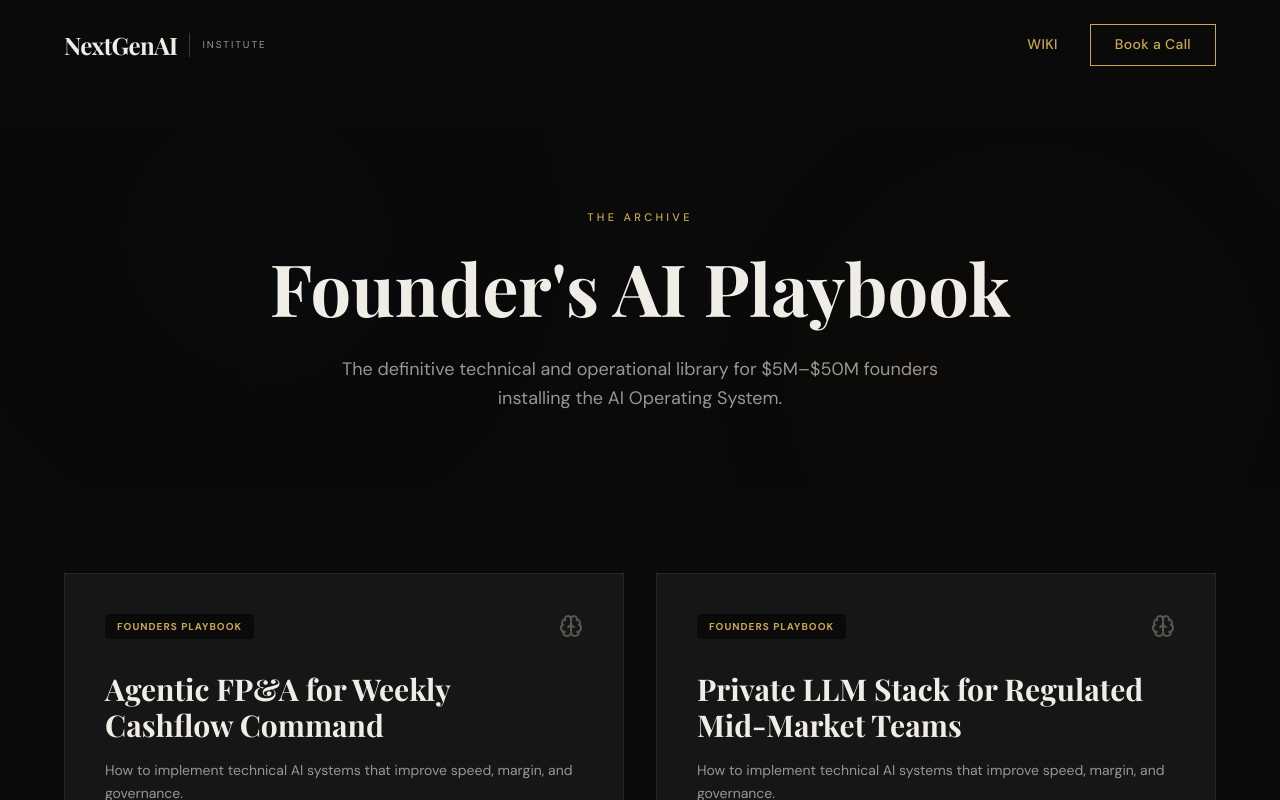
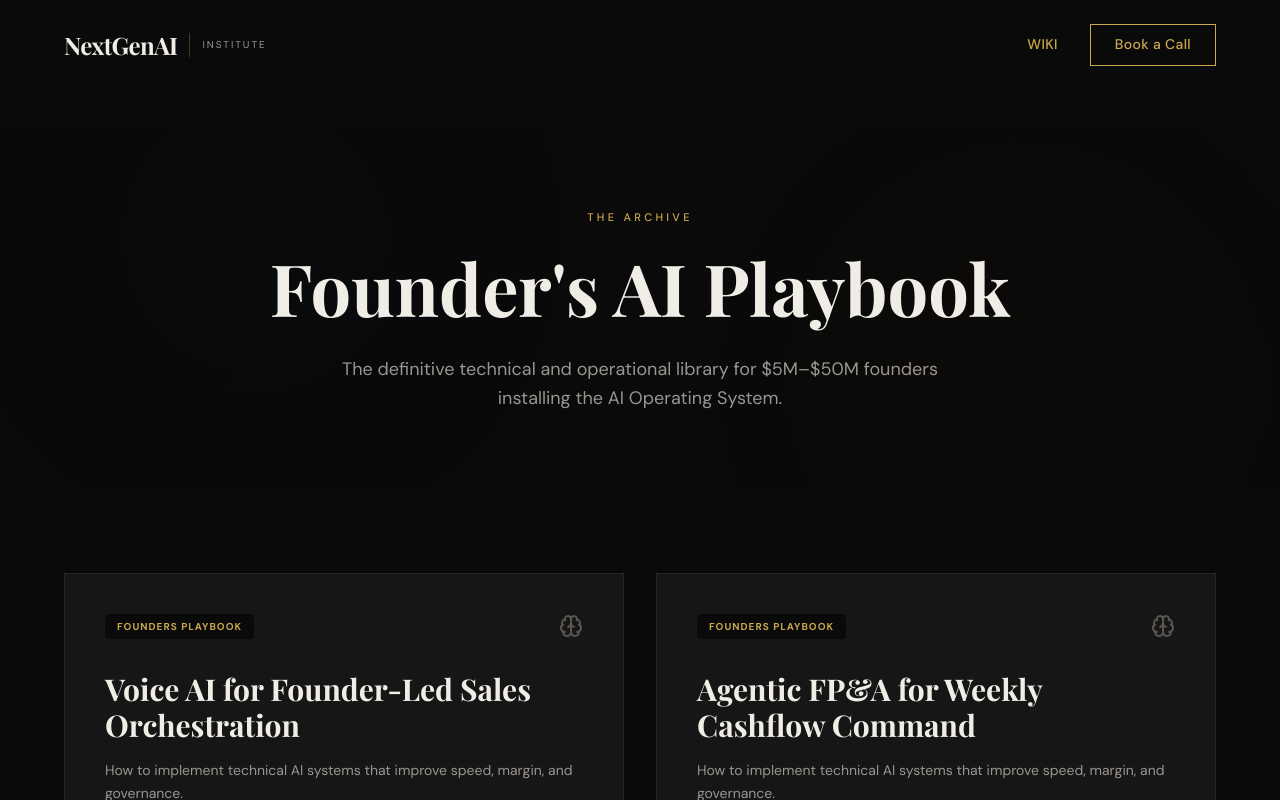
Before and after one commit to davidabdel/nextgenai-website-20260403-145953, a React (Vite) app: page / in a window 1280 px wide. Both pictures are taken after a click on the button "WIKI". Shown: the top 800 px of the page. Built offline with nearby package versions, Linux system fonts and the light colour scheme; a web font is replaced by a local one.

Commit message:
seo: auto-generate wiki article on voice-ai-for-founder-led-sales-orchestration

```diff
--- a/src/WikiComponents.tsx
+++ b/src/WikiComponents.tsx
@@ -4,6 +4,14 @@ import { ArrowRight, BookOpen, Clock, Users, Zap, Brain, BarChart3, ChevronLeft
 
 export const WikiIndex = ({ onNavigate }: { onNavigate: (page: string) => void }) => {
   const articles = [
+    {
+      id: 'voice-ai-for-founder-led-sales-orchestration',
+      pill: 'FOUNDERS PLAYBOOK',
+      title: 'Voice AI for Founder-Led Sales Orchestration',
+      desc: 'How to implement technical AI systems that improve speed, margin, and governance.',
+      icon: <Brain size={24} />,
+      type: 'pillar'
+    },
     {
       id: 'agentic-fp-a-for-weekly-cashflow-command',
       pill: 'FOUNDERS PLAYBOOK',
@@ -139,6 +147,37 @@ export const WikiIndex = ({ onNavigate }: { onNavigate: (page: string) => void }
 
 export const WikiArticle = ({ id, onBack }: { id: string; onBack: () => void }) => {
   const content: Record<string, any> = {
+    'voice-ai-for-founder-led-sales-orchestration': {
+      pill: 'FOUNDERS PLAYBOOK',
+      title: 'Voice AI for Founder-Led Sales Orchestration',
+      lede: 'A premium operating brief for founders building durable AI leverage.',
+      sections: [
+        {
+          type: 'text',
+          content: 'Voice AI for Founder-Led Sales Orchestration is becoming the control layer for founders who need board-level clarity without adding management drag.'
+        },
+        {
+          type: 'text',
+          content: 'In a $5M–$50M company, the failure mode is rarely effort. It is fragmented decisions across revenue, hiring, delivery, and finance. A premium AI system should tighten feedback loops, expose constraint metrics, and reduce time-to-decision from days to minutes.'
+        },
+        {
+          type: 'text',
+          content: 'The winning pattern is technical but practical: event-level data pipelines, role-aware copilots, and operating rituals that force weekly execution discipline. Founders do not need more dashboards. They need an execution membrane that converts signal into accountable action.'
+        },
+        {
+          type: 'text',
+          content: 'If you architect this correctly, you get compounding leverage: fewer status meetings, faster margin correction, and cleaner diligence readiness when capital or acquisition conversations start.'
+        },
+        {
+          type: 'text',
+          content: 'Start with the architecture model in [What is an AI Operating System (AI OS)?](/wiki/what-is-an-ai-os) to define system boundaries.'
+        },
+        {
+          type: 'text',
+          content: "Then run the baseline assessment from [The CEO's Guide to AI Audits](/wiki/ceos-guide-to-ai-audits) to quantify your first 90-day automation targets."
+        }
+      ]
+    },
     'agentic-fp-a-for-weekly-cashflow-command': {
       pill: 'FOUNDERS PLAYBOOK',
       title: 'Agentic FP&A for Weekly Cashflow Command',
```
Also changed, not shown: 1 other file (tests, documents, lock files or other folders).
